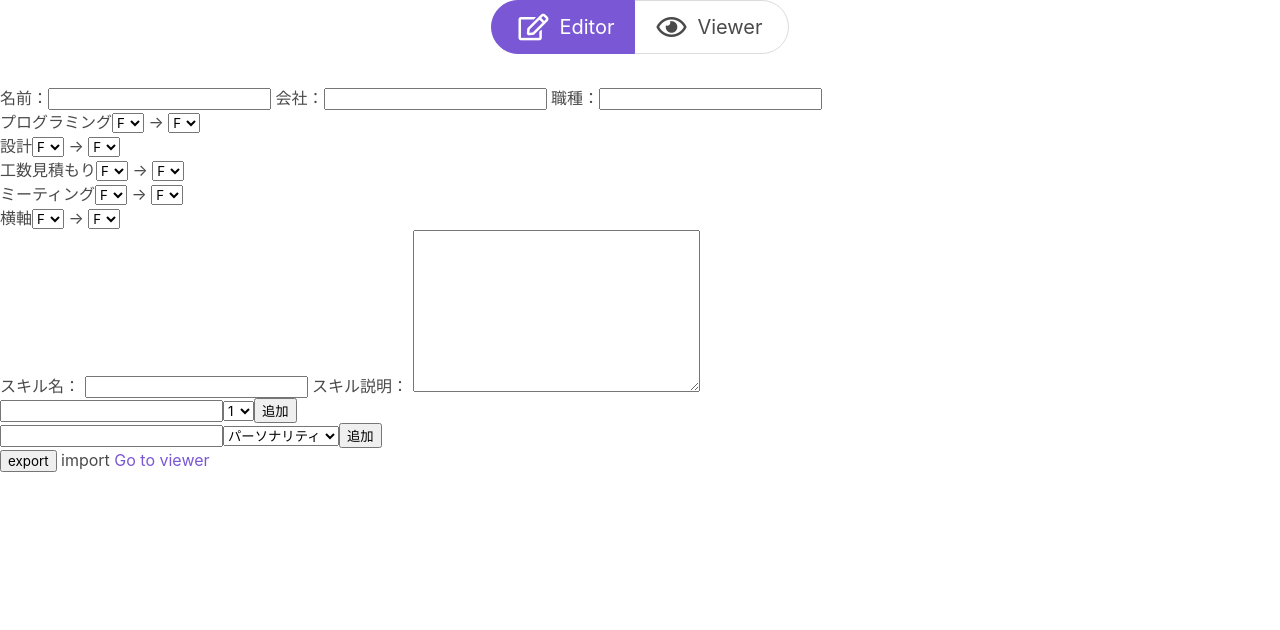
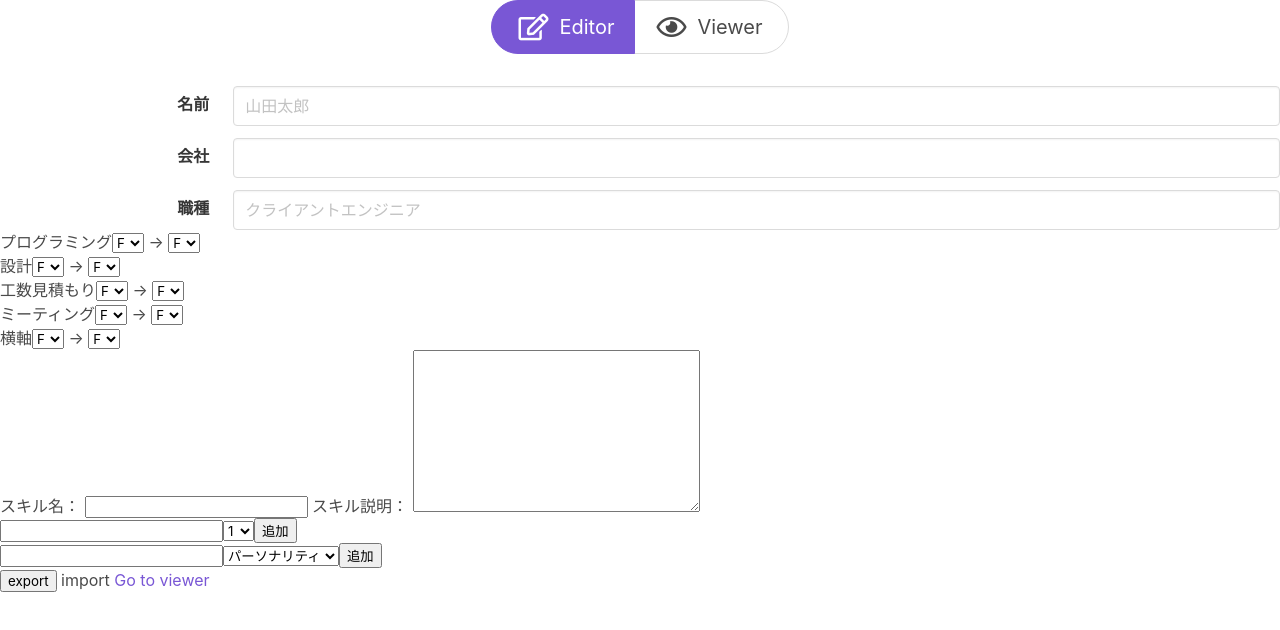
Before and after one commit to imucho/DiffSkillSheet, a Vue app: page /#/ in a window 1280 px wide. Shown: the top 630 px of the page. Built offline with nearby package versions, Linux system fonts and the light colour scheme.

Commit message:
ProfileをBuefyに書き換え

```diff
--- a/src/components/ProfileForm.vue
+++ b/src/components/ProfileForm.vue
@@ -1,15 +1,15 @@
 <template>
-    <div>
-        <label for="name">
-            名前：<input type="text" id="name" name="name" :value="name" @input="updateName">
-        </label>
-        <label for="company">
-            会社：<input type="text" id="company" name="company" :value="company" @input="updateCompany">
-        </label>
-        <label for="job">
-            職種：<input type="text" id="job" name="job" :value="job" @input="updateJob">
-        </label>
-    </div>
+    <section>
+        <b-field horizontal label="名前">
+            <b-input name="name" :value="name" @input="REGISTER_NAME" placeholder="山田太郎" expanded></b-input>
+        </b-field>
+        <b-field horizontal label="会社">
+            <b-input name="company" :value="company" @input="REGISTER_COMPANY" expanded></b-input>
+        </b-field>
+        <b-field horizontal label="職種">
+            <b-input name="job" :value="job" @input="REGISTER_JOB" placeholder="クライアントエンジニア" expanded></b-input>
+        </b-field>
+    </section>
 </template>
 
 <script>
@@ -29,16 +29,7 @@ export default {
             REGISTER_NAME,
             REGISTER_COMPANY,
             REGISTER_JOB
-        ]),
-        updateName(event){
-            this.REGISTER_NAME(event.target.value)
-        },
-        updateCompany(event){
-            this.REGISTER_COMPANY(event.target.value)
-        },
-        updateJob(event){
-            this.REGISTER_JOB(event.target.value)
-        }
+        ])
     }
 }
 </script>
```
Also changed, not shown: 4 other files (tests, documents, lock files or other folders).
